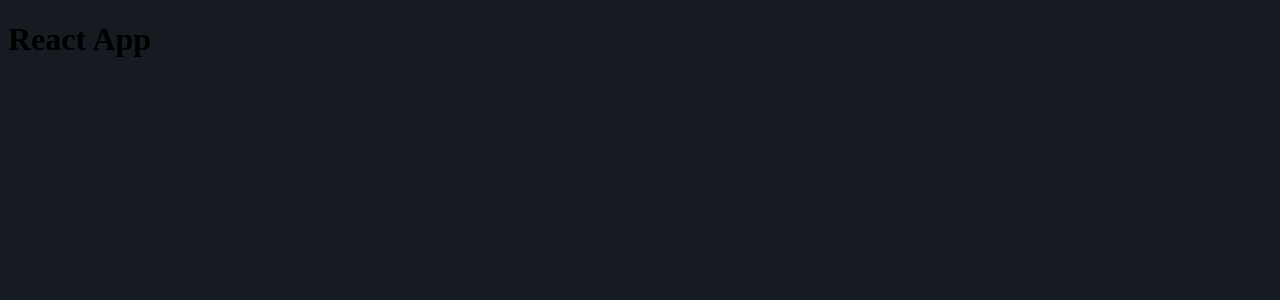
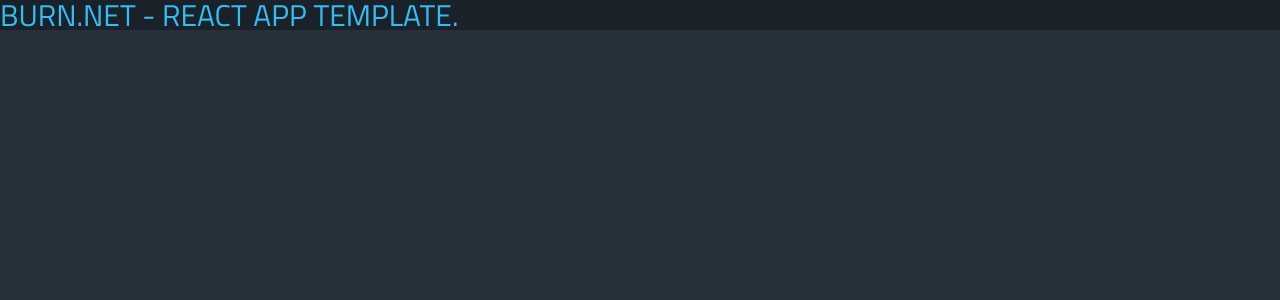
Before and after one commit to karlchvojka/reactjs_template, a React app: page / in a window 1280 px wide. Shown: the top 300 px of the page. Built offline with nearby package versions, Linux system fonts and the light colour scheme.

Commit message:
Added reset.scss

```diff
--- /dev/null
+++ b/Styles/_reset.scss
@@ -0,0 +1,52 @@
+/* http://meyerweb.com/eric/tools/css/reset/
+   v5.0.1 | 20191019
+   License: none (public domain)
+*/
+
+html, body, div, span, applet, object, iframe,
+h1, h2, h3, h4, h5, h6, p, blockquote, pre,
+a, abbr, acronym, address, big, cite, code,
+del, dfn, em, img, ins, kbd, q, s, samp,
+small, strike, strong, sub, sup, tt, var,
+b, u, i, center,
+dl, dt, dd, menu, ol, ul, li,
+fieldset, form, label, legend,
+table, caption, tbody, tfoot, thead, tr, th, td,
+article, aside, canvas, details, embed,
+figure, figcaption, footer, header, hgroup,
+main, menu, nav, output, ruby, section, summary,
+time, mark, audio, video {
+	margin: 0;
+	padding: 0;
+	border: 0;
+	font-size: 100%;
+	font: inherit;
+	vertical-align: baseline;
+}
+/* HTML5 display-role reset for older browsers */
+article, aside, details, figcaption, figure,
+footer, header, hgroup, main, menu, nav, section {
+	display: block;
+}
+/* HTML5 hidden-attribute fix for newer browsers */
+*[hidden] {
+    display: none;
+}
+body {
+	line-height: 1;
+}
+menu, ol, ul {
+	list-style: none;
+}
+blockquote, q {
+	quotes: none;
+}
+blockquote:before, blockquote:after,
+q:before, q:after {
+	content: '';
+	content: none;
+}
+table {
+	border-collapse: collapse;
+	border-spacing: 0;
+}
--- a/Styles/fonts.scss
+++ b/Styles/fonts.scss
@@ -0,0 +1,11 @@
+/*
+  This is a file to use for fonts. And fonts only.
+  Please set your default font sizes and colors here.
+*/
+
+h1 {
+  font-family: $cyberFont;
+  color: $lightBlue;
+  text-transform: uppercase;
+  font-size:30px;
+}
--- a/Styles/variables.scss
+++ b/Styles/variables.scss
@@ -0,0 +1,21 @@
+// Apps Global Styles
+@import url('https://fonts.googleapis.com/css2?family=Lato:wght@400;700&family=Montserrat:wght@300;400;500;700&family=Titillium+Web:wght@300;400;600;700&display=swap');
+
+// Variables
+
+// Fonts
+$headerFont : 'Montserrat', sans-serif;
+$paraFont : 'Lato', sans-serif;
+$cyberFont: 'Titillium Web', sans-serif;
+
+// Colors
+$darkGrey: #26303b;
+$headerGrey: #1A2129;
+
+$darkBlue: #2f6173;
+$midBlue: #348ABF;
+$lightBlue: #30bff2;
+$lightestBlue: #44d5f2;
+
+// Other
+$spacing : 20px;
--- a/src/App.js
+++ b/src/App.js
@@ -1,11 +1,16 @@
-import React from 'react'
+import React from 'react';
 import './App.scss';
 
 const App = () => {
   return (
-    <h1>
-      React App
-    </h1>
+    <div className="App">
+      <header>
+        <h1>Burn.Net - React App Template.</h1>
+      </header>
+      <main>
+
+      </main>
+    </div>
   )
 }
 
--- a/src/App.scss
+++ b/src/App.scss
@@ -1,6 +1,15 @@
+@import '../Styles/_reset.scss';
 @import '../Styles/variables.scss';
 @import '../Styles/fonts.scss';
 
 body {
-  background-color: #151b21;
+  background-color: $darkGrey;
 }
+
+header {
+  background-color: $headerGrey;
+}
+main {
+  max-width:800px;
+  margin: 0 auto;
+}
```
